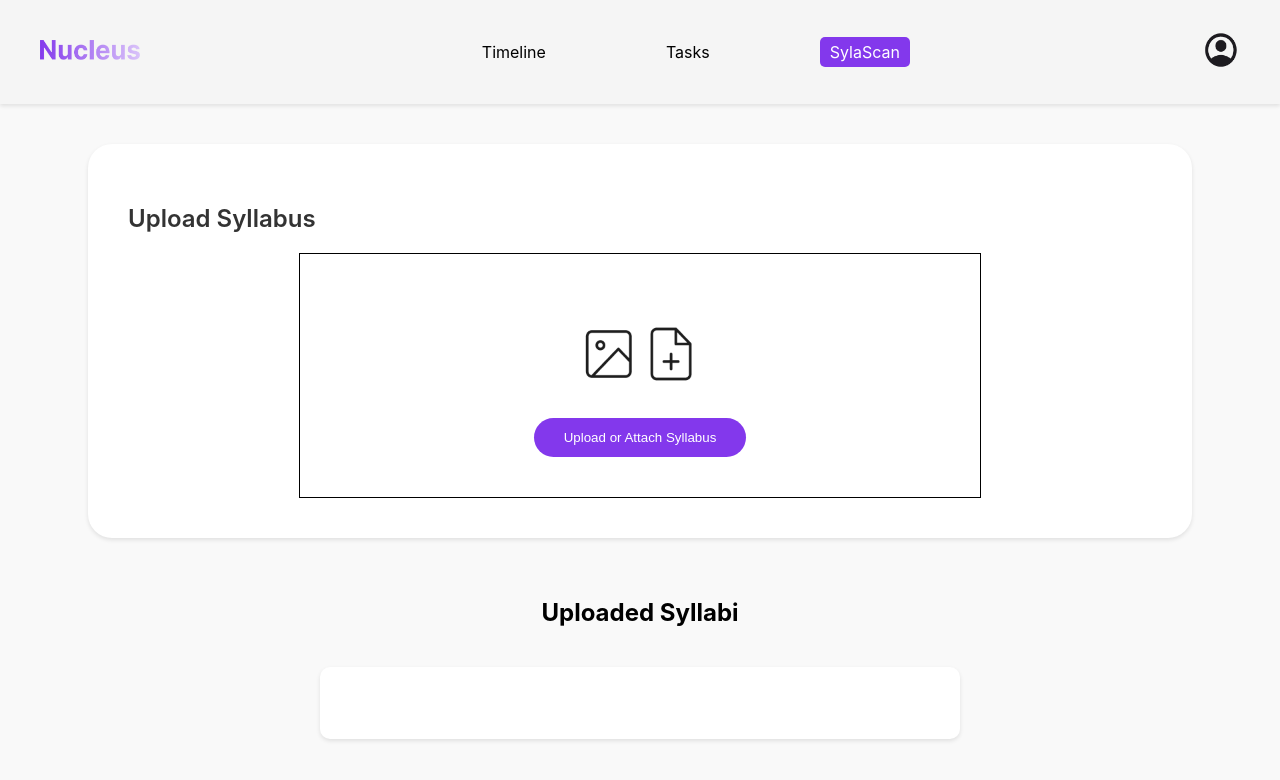
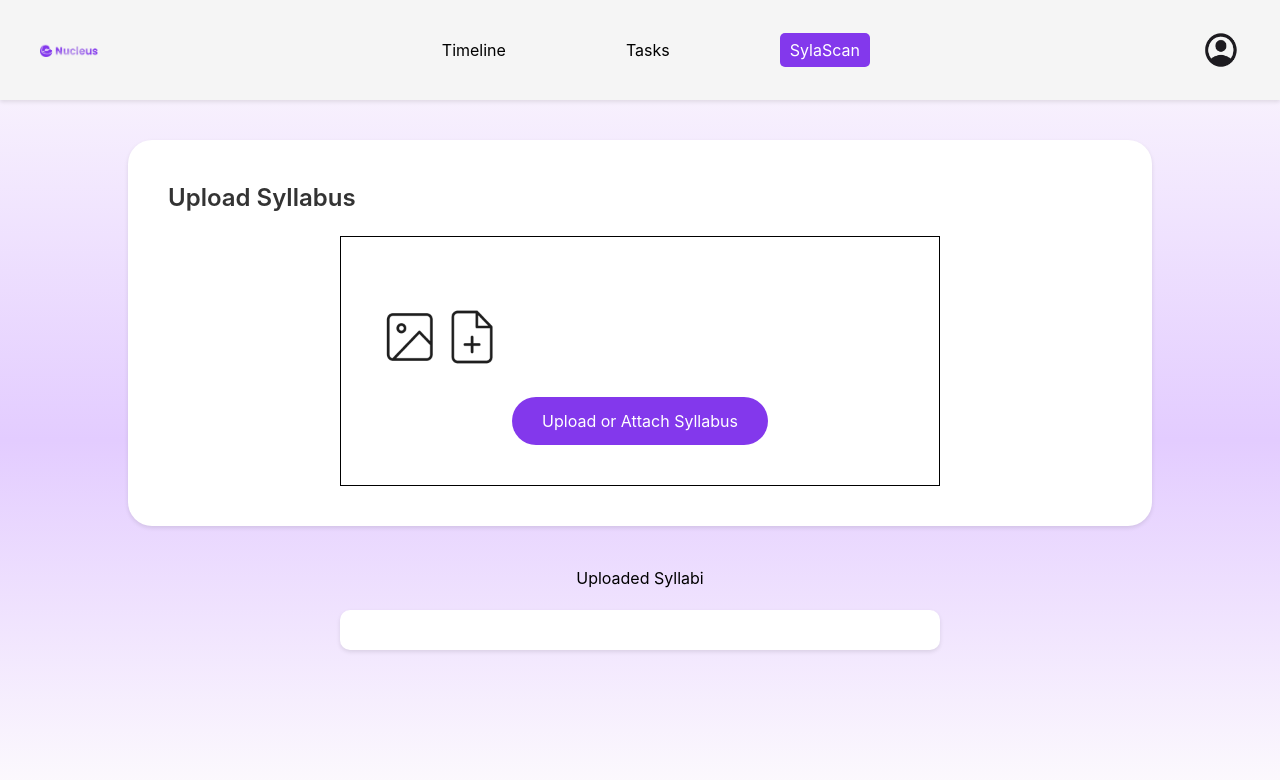
Before and after one commit to kayne-lee/team-MC, a React (Create React App) app in the folder syllabus/: page / in a window 1280 px wide. Shown: the top 780 px of the page. Built offline with nearby package versions, Linux system fonts and the light colour scheme.

Commit message:
add tailwind and start login

```diff
--- a/syllabus/package.json
+++ b/syllabus/package.json
@@ -36,5 +36,10 @@
       "last 1 firefox version",
       "last 1 safari version"
     ]
+  },
+  "devDependencies": {
+    "autoprefixer": "^10.4.20",
+    "postcss": "^8.4.49",
+    "tailwindcss": "^3.4.15"
   }
 }
--- a/syllabus/src/App.css
+++ b/syllabus/src/App.css
@@ -1,9 +1,15 @@
+.app {
+  background: linear-gradient(180deg, #FDFBFD 0%, #E3CCFF 55%, #FDFBFD 100%);
+
+}
+
 .syllabus-puller {
   display: flex;
   flex-direction: column;
   align-items: center;
   min-height: 100vh;
-  background-color: #f9f9f9;
+  background: linear-gradient(180deg, #FDFBFD 0%, #E3CCFF 55%, #FDFBFD 100%);
+
   overflow-y: auto;
   padding-bottom: 20px;
 }
--- a/syllabus/src/App.js
+++ b/syllabus/src/App.js
@@ -1,13 +1,15 @@
 import React from 'react'
 import { BrowserRouter as Router, Route, Routes, Link } from 'react-router-dom';
 import SylaScan from './components/SylaScan';
+import Login from './components/Login';
 
 export default function App() {
   return (
-    <div>
+    <div className="app">
       <Router>
         <Routes>
           <Route path="/" element={<SylaScan />} />
+          <Route path="/login" element={<Login />} />
         </Routes>
       </Router>
     </div>
--- /dev/null
+++ b/syllabus/src/components/Login.js
@@ -0,0 +1,9 @@
+import React from 'react'
+
+export default function Login() {
+  return (
+    <div className="h-[100vh]">
+        Login
+        </div>
+  )
+}
--- a/syllabus/src/index.css
+++ b/syllabus/src/index.css
@@ -11,3 +11,7 @@
   font-family: source-code-pro, Menlo, Monaco, Consolas, 'Courier New',
     monospace;
 }
+
+@tailwind base;
+@tailwind components;
+@tailwind utilities;
--- a/syllabus/src/navbar/Navbar.js
+++ b/syllabus/src/navbar/Navbar.js
@@ -10,7 +10,7 @@
   return (
     <nav className="navbar">
       <div className="logo">
-      <img src={nucleus} alt="Logo" className="logo-icon"/>
+        <img src={nucleus} alt="Logo" className="logo-icon"/>
       </div>
       <ul className="nav-links">
         <li
--- /dev/null
+++ b/syllabus/tailwind.config.js
@@ -0,0 +1,10 @@
+/** @type {import('tailwindcss').Config} */
+module.exports = {
+  content: [
+    "./src/**/*.{js,jsx,ts,tsx}", // Include all your React files
+  ],
+  theme: {
+    extend: {},
+  },
+  plugins: [],
+};
```
Also changed, not shown: syllabus/src/navbar/assets/nucleus.png, 1 other file (tests, documents, lock files or other folders).
